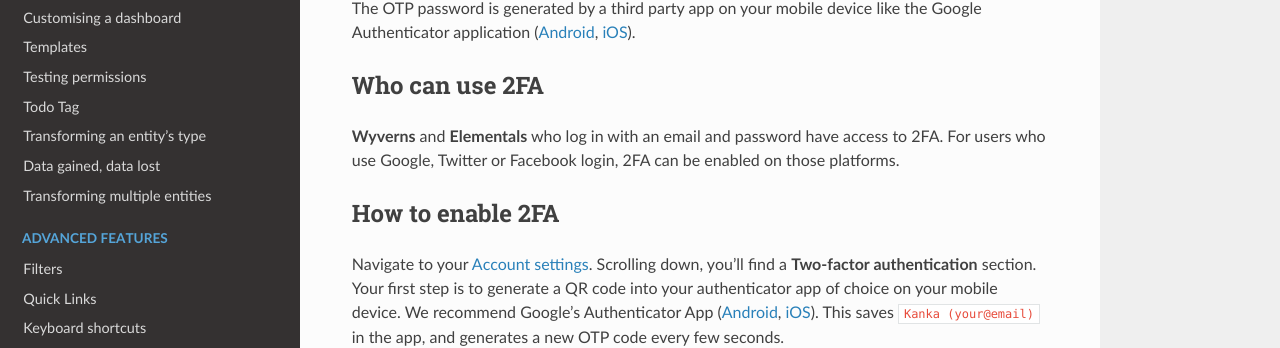
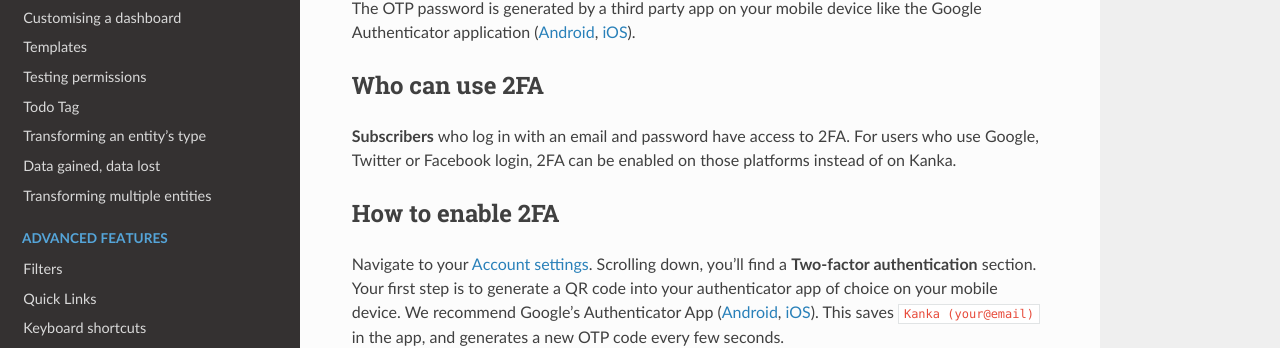
Before and after one commit to owlchester/kanka-docs, a Sphinx documentation site: the page built from docs/source/account/security/two-factor-authentication.md, in a window 1280 px wide and 1382 px high. Shown: the part 259-607 px from the top of the window. Built offline with Sphinx 7.4.7 and the Read the Docs theme 2.0.0, drawn with Linux system fonts in a browser that asks for light colours.

Commit message:
2FA update who can use it

```diff
--- a/docs/source/account/security/two-factor-authentication.md
+++ b/docs/source/account/security/two-factor-authentication.md
@@ -6,7 +6,7 @@ The OTP password is generated by a third party app on your mobile device like th
 
 ## Who can use 2FA
 
-**Wyverns** and **Elementals** who log in with an email and password have access to 2FA. For users who use Google, Twitter or Facebook login, 2FA can be enabled on those platforms.
+**Subscribers** who log in with an email and password have access to 2FA. For users who use Google, Twitter or Facebook login, 2FA can be enabled on those platforms instead of on Kanka.
 
 ## How to enable 2FA
 
```
